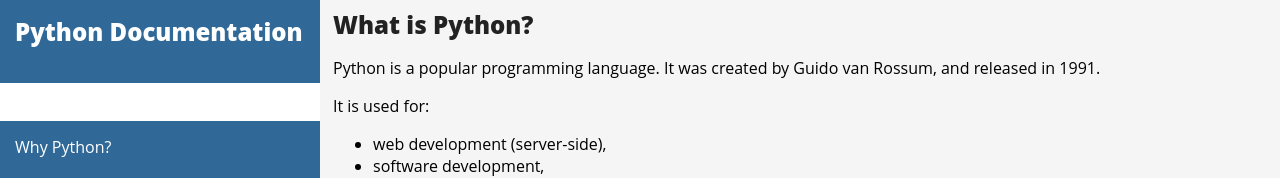
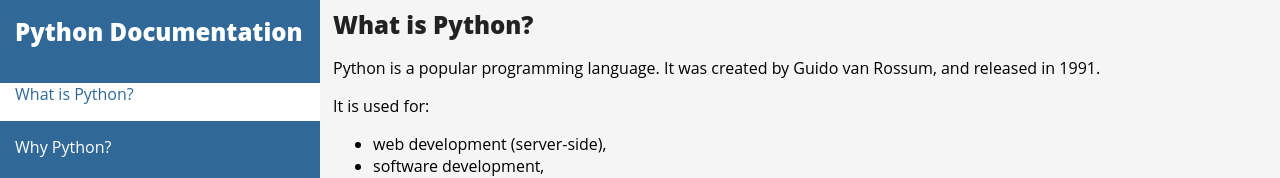
Before and after one commit to Beniih/freeCodeCamp-projects, a plain HTML site: page tecnical-doc-page/tetc-doc-page.html in a window 1280 px wide. In both pictures the pointer is over the link "What is Python?". Shown: the top 178 px of the page. Drawn offline with Linux system fonts and the light colour scheme.

Commit message:
fix: CSS hover selectors

```diff
--- a/tecnical-doc-page/styles.css
+++ b/tecnical-doc-page/styles.css
@@ -40,7 +40,6 @@ body {
 
 #navbar li:hover {
     background-color: #FFFFFF;
-    color: #306998;
 }
 
 #navbar a {
@@ -51,6 +50,10 @@ body {
     text-decoration: none;
     color: #FFFFFF;
     cursor: pointer;
+}
+
+#navbar a:hover {
+    color: #306998;
 }
 
 #main-doc {
```
